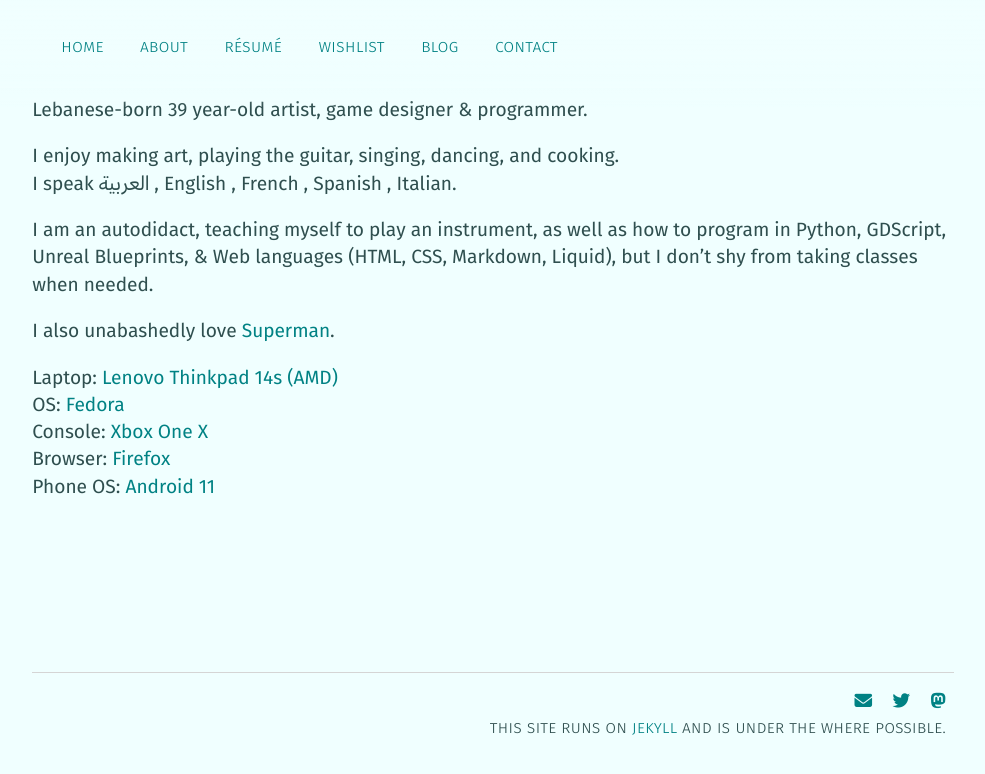
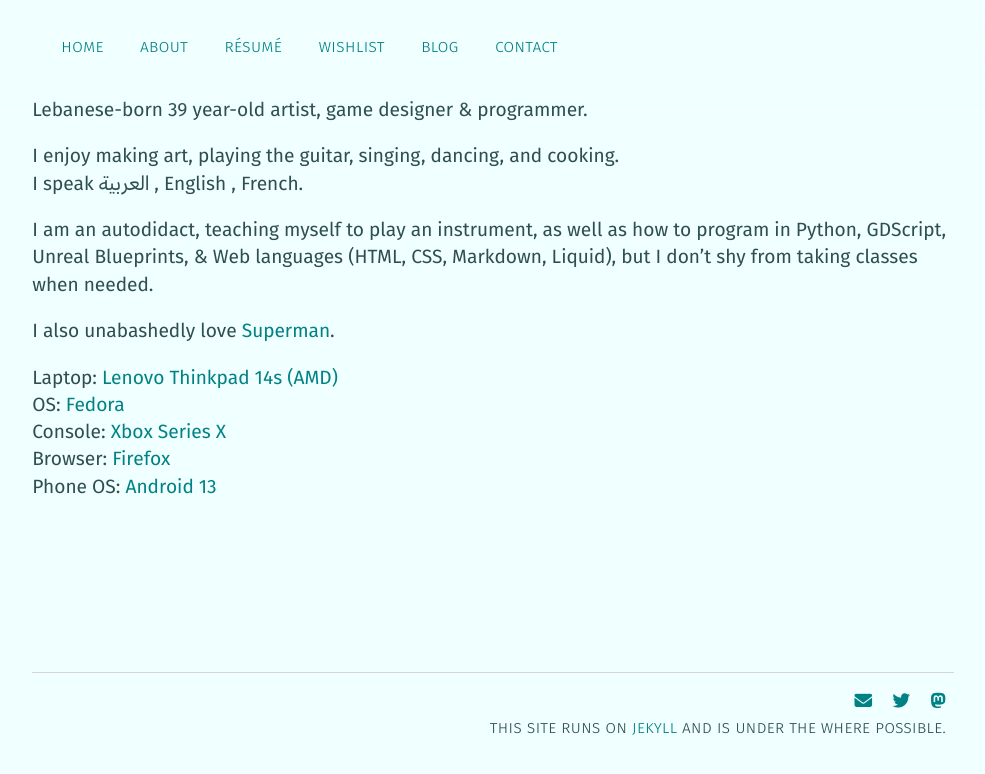
Before and after one commit to mstfacmly/mstfacmly.github.io, a Jekyll site: the page built from about.md, in a window 1280 px wide. Shown: the top 774 px of the page, without its empty margins (147-1132 px from the left). Built offline with Jekyll 4.4.1, drawn with Linux system fonts in a browser that asks for light colours; nearby versions of some CDN libraries; a script that is not in the unit is left out.

Commit message:
update config file

```diff
--- a/_config.yml
+++ b/_config.yml
@@ -3,18 +3,18 @@
 url: https://mstfacmly.com
 author: mstfa cmly
 birthday: '1984-04-11 00:00:00 +0300'
-langs: العربية , English , French , Spanish , Italian
+langs: العربية , English , French
 proglangs: Python, GDScript, Unreal Blueprints, & Web languages (HTML, CSS, Markdown, Liquid)
 laptop: Lenovo Thinkpad 14s (AMD)
 laptopsite: https://www.lenovo.com/ca/en/laptops/thinkpad/thinkpad-t-series/ThinkPad-T14s-AMD-G1/p/22TPT144SA2
 OS: Fedora
 OSsite: https://getfedora.org
-console: Xbox One X
-consolesite: https://www.xbox.com/en-CA/consoles/xbox-one-x
+console: Xbox Series X
+consolesite: https://www.xbox.com/en-CA/consoles/xbox-series-x
 browser: Firefox
 browsersite: https://firefox.com
-phoneOS: Android 11
-phoneOSsite: https://www.android.com/11
+phoneOS: Android 13
+phoneOSsite: https://www.android.com/13
 
 #contact info
 email: moustafa.chamli@gmail.com
```
